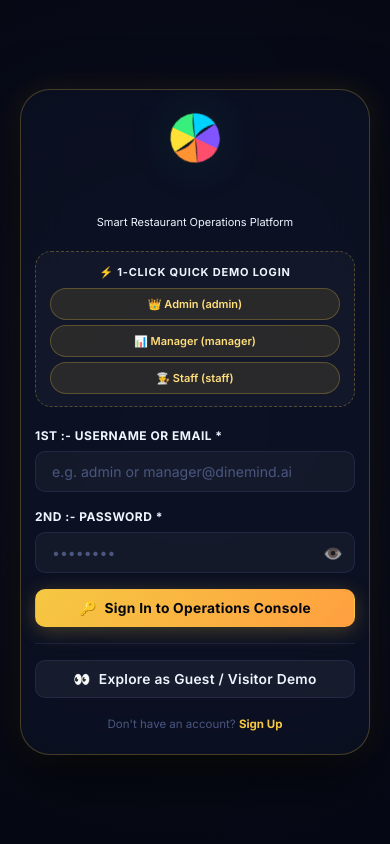
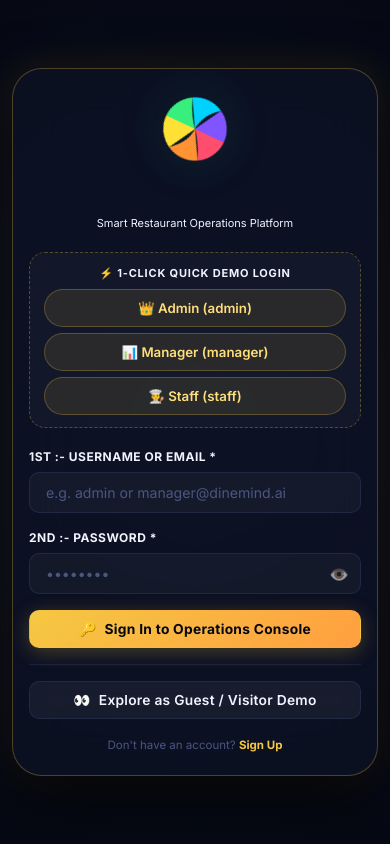
Before and after one commit to RohanGautamDev/Restaurant-Management-System, a Django app: page / in a window 390 px wide. Run offline with Django 5.2, Linux system fonts and the light colour scheme; data comes from the database, SQL or seed files in the repository.

Commit message:
fix: center pinwheel, scrollable gate overlay on mobile, bigger logo

```diff
--- a/static/css/components.css
+++ b/static/css/components.css
@@ -603,13 +603,28 @@ textarea.form-control {
   inset: 0;
   z-index: 9999;
   display: flex;
-  align-items: center;
+  align-items: flex-start;
   justify-content: center;
-  padding: 20px;
-  background: radial-gradient(circle at center, rgba(13, 18, 38, 0.88) 0%, rgba(6, 9, 20, 0.96) 100%);
+  padding: 24px 16px;
+  overflow-y: auto;
+  -webkit-overflow-scrolling: touch;
+  background: radial-gradient(circle at center, rgba(13, 18, 38, 0.92) 0%, rgba(6, 9, 20, 0.98) 100%);
   backdrop-filter: blur(28px);
   -webkit-backdrop-filter: blur(28px);
   transition: opacity 0.5s cubic-bezier(0.16, 1, 0.3, 1), transform 0.5s cubic-bezier(0.16, 1, 0.3, 1);
+}
+
+/* Center card vertically when there's enough space */
+@supports (min-height: 100dvh) {
+  .gate-overlay {
+    min-height: 100dvh;
+  }
+}
+
+.gate-overlay::before {
+  content: '';
+  flex-shrink: 0;
+  margin: auto;
 }
 
 .gate-overlay.fade-out {
@@ -621,13 +636,15 @@ textarea.form-control {
 .gate-card {
   width: 100%;
   max-width: 440px;
-  padding: 32px 28px;
+  margin: auto;
+  padding: 36px 28px 28px;
   border-radius: var(--r-xl);
-  background: rgba(13, 18, 37, 0.75);
-  border: 1px solid rgba(245, 200, 66, 0.25);
-  box-shadow: 0 24px 64px rgba(0, 0, 0, 0.7), 0 0 30px rgba(245, 200, 66, 0.1);
-  backdrop-filter: blur(20px);
+  background: rgba(13, 18, 37, 0.80);
+  border: 1px solid rgba(245, 200, 66, 0.28);
+  box-shadow: 0 24px 64px rgba(0, 0, 0, 0.75), 0 0 40px rgba(245, 200, 66, 0.12);
+  backdrop-filter: blur(24px);
   animation: gateCardSlideUp 0.6s cubic-bezier(0.34, 1.56, 0.64, 1) forwards;
+  flex-shrink: 0;
 }
 
 @keyframes gateCardSlideUp {
@@ -644,6 +661,9 @@ textarea.form-control {
 .gate-header {
   text-align: center;
   margin-bottom: 20px;
+  display: flex;
+  flex-direction: column;
+  align-items: center;
 }
 
 .gate-title {
--- a/static/css/responsive.css
+++ b/static/css/responsive.css
@@ -332,12 +332,17 @@ html, body, .app-container, .main-wrapper {
     grid-template-columns: 1fr;
   }
 
-  /* Full-Screen Landing Gate Mobile Optimization */
+  /* ─── Landing Gate Mobile ─── */
+  .gate-overlay {
+    padding: 16px 12px;
+    align-items: flex-start;
+  }
+
   .gate-card {
-    padding: 20px 14px;
-    max-width: 98vw;
-    max-height: 96vh;
-    overflow-y: auto;
+    padding: 24px 16px 20px;
+    max-width: 100%;
+    margin: auto 0;
+    /* No max-height — overlay itself scrolls */
   }
 
   .gate-title {
@@ -351,13 +356,14 @@ html, body, .app-container, .main-wrapper {
   .demo-chips-grid,
   .gate-demo-chips {
     flex-direction: column;
-    gap: 5px;
+    gap: 6px;
   }
 
   .demo-chip {
     width: 100%;
     text-align: center;
-    padding: 8px 12px;
+    padding: 10px 14px;
+    font-size: 0.83rem;
   }
 }
 
--- a/templates/index.html
+++ b/templates/index.html
@@ -46,8 +46,8 @@
     <div class="gate-card card-tilt">
       <!-- Chromatic Pinwheel Header -->
       <div class="gate-header">
-        <div class="edge-pinwheel-wrap" style="width:56px;height:56px;margin:0 auto 14px;">
-          <div class="edge-pinwheel-glow" style="inset:-8px;opacity:0.85;"></div>
+        <div class="edge-pinwheel-wrap" style="width:72px;height:72px;margin:0 auto 16px;display:block;">
+          <div class="edge-pinwheel-glow" style="inset:-10px;opacity:0.9;"></div>
           <svg class="edge-pinwheel-svg" viewBox="0 0 100 100">
             <path d="M50,50 L50,6 A44,44 0 0,1 88.1,28 C70,35 55,45 50,50 Z" fill="#ff4d6d"/>
             <path d="M50,50 L88.1,28 A44,44 0 0,1 88.1,72 C75,55 60,50 50,50 Z" fill="#ff9233"/>
@@ -60,6 +60,7 @@
         <h1 class="gate-title">DineMind AI</h1>
         <p class="gate-subtitle">Smart Restaurant Operations Platform</p>
       </div>
+
 
       <!-- 1-Click Demo Quick Selectors -->
       <div class="gate-demo-box">
```
